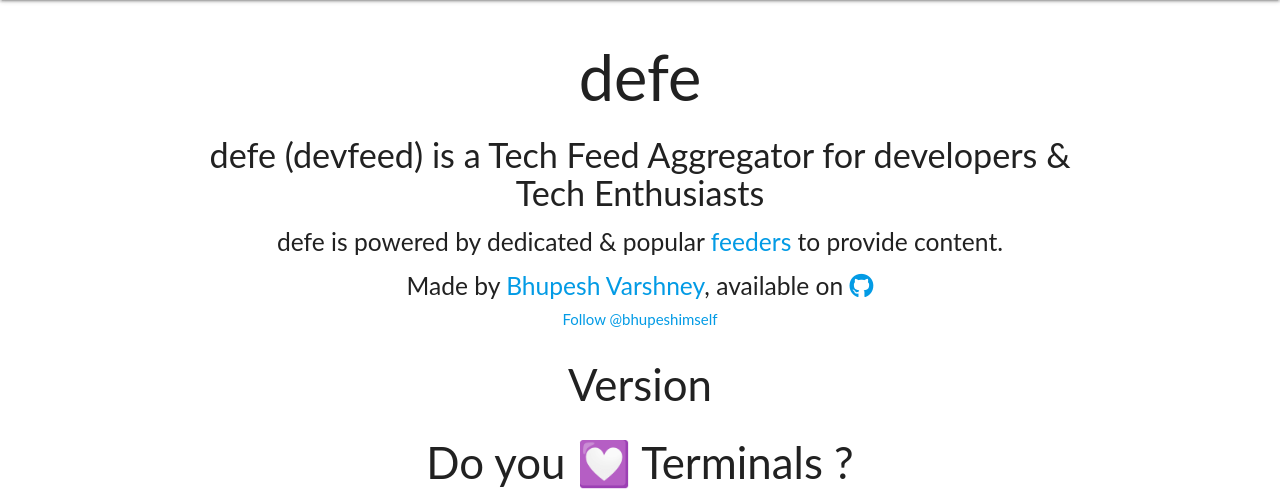
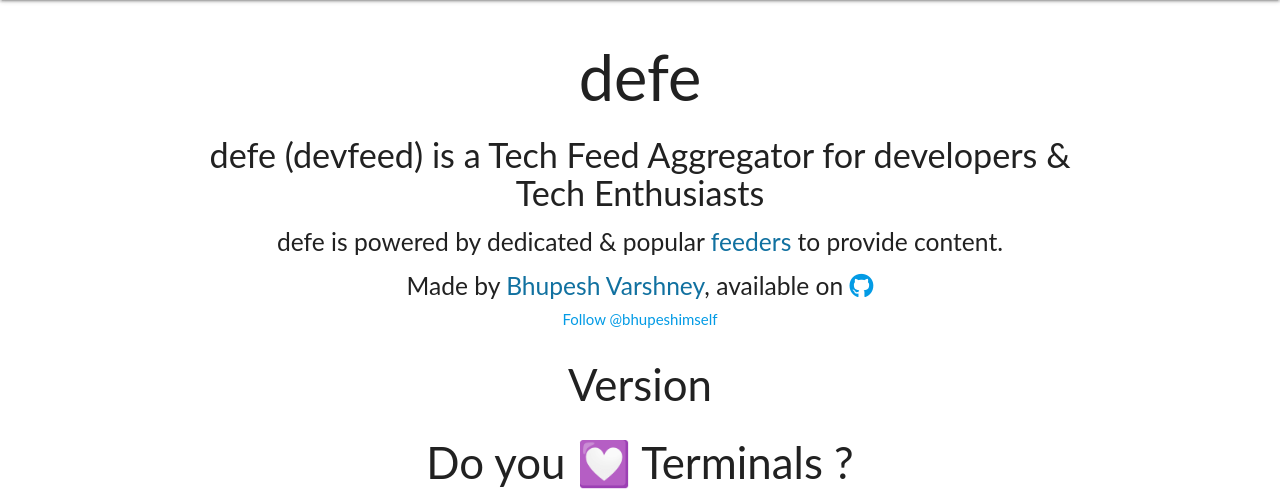
Before and after one commit to Bhupesh-V/defe, a Flask app: page / in a window 1280 px wide. Shown: the part 64-562 px from the top of the page. Run offline with Flask 2, Linux system fonts and the light colour scheme; some libraries are stand-ins or nearby versions.

Commit message:
🗻🙅 Checkpoint ./templates/home.html:13007238/62

```diff
--- a/templates/home.html
+++ b/templates/home.html
@@ -7,8 +7,8 @@
 	<div id="home">
 		<h1>defe</h1>
 		<h4>defe (devfeed) is a Tech Feed Aggregator for developers & Tech Enthusiasts</h4>
-		<h5>defe is powered by dedicated & popular <a href="/feeders">feeders</a> to provide content.</h5>
-		<h5>Made by <a href="https://bhupesh.codes/">Bhupesh Varshney</a>, available on
+		<h5>defe is powered by dedicated & popular <a style="color: #1171a0" href="/feeders">feeders</a> to provide content.</h5>
+		<h5>Made by <a style="color: #1171a0" href="https://bhupesh.codes/">Bhupesh Varshney</a>, available on
 		<a class="tooltipped" data-position="right" data-tooltip="Contribute to defe on GitHub" href="https://github.com/Bhupesh-V/defe"><i class="fa fa-github" aria-hidden="true"></i></a>
 		</h5>
 		<a href="https://twitter.com/bhupeshimself?ref_src=twsrc%5Etfw" class="twitter-follow-button" data-size="large" data-show-count="false">Follow @bhupeshimself</a><script async src="https://platform.twitter.com/widgets.js" charset="utf-8"></script>
```
